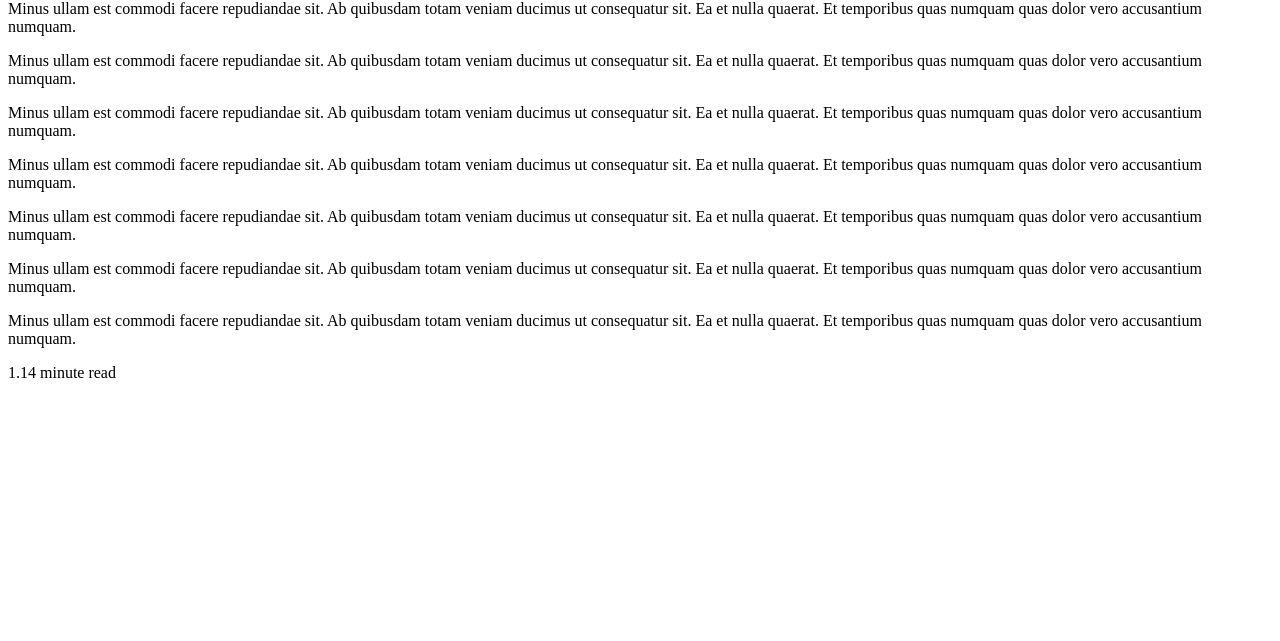
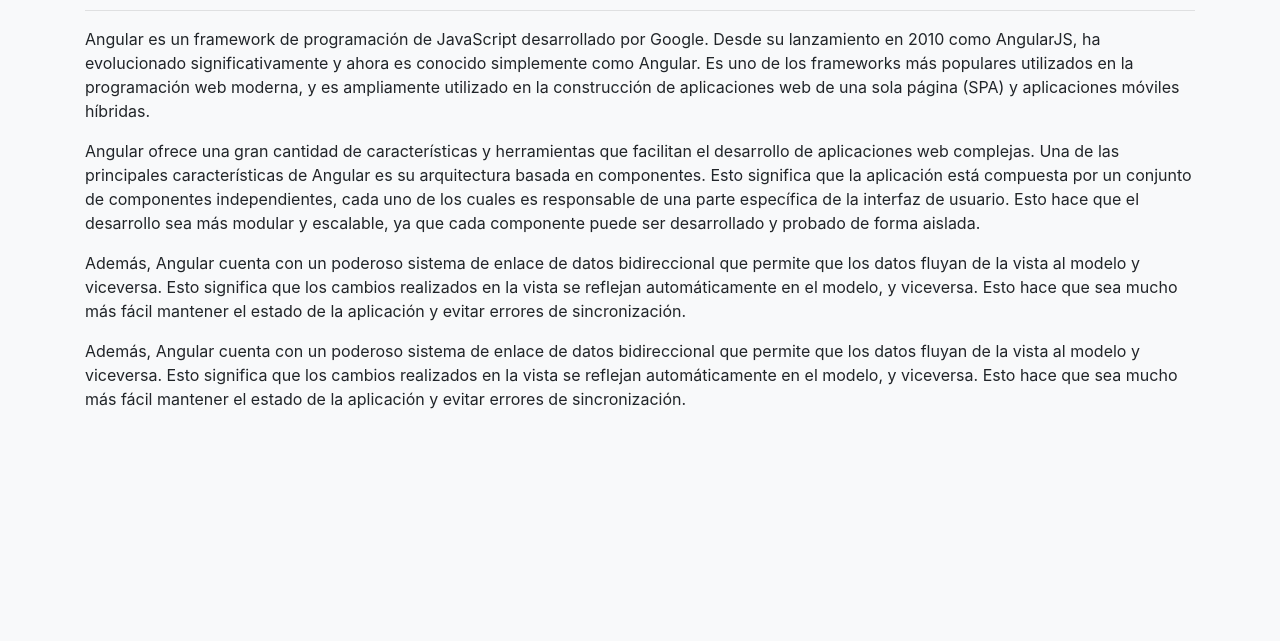
Before and after one commit to rbahena/calculate_reading_time, a plain HTML site: page index.html in a window 1280 px wide. Shown: the part 159-800 px from the top of the page. Drawn offline with nearby package versions, Linux system fonts and the light colour scheme.

Commit message:
Update content and script function

```diff
--- a/index.html
+++ b/index.html
@@ -1,59 +1,64 @@
 <html lang="es">
   <head>
     <title>Calculate reading time</title>
+    <link
+      rel="stylesheet"
+      href="https://cdn.jsdelivr.net/npm/bootstrap@4.3.1/dist/css/bootstrap.min.css"
+      integrity="sha384-ggOyR0iXCbMQv3Xipma34MD+dH/1fQ784/j6cY/iJTQUOhcWr7x9JvoRxT2MZw1T"
+      crossorigin="anonymous"
+    />
   </head>
   <body class="container mt-5 bg-light">
+
+    <p><span id="time"></span> minuto de lectura</p>
+    <hr>
     <article id="article">
-      <h1>Lorem ipsum dolor sit amet</h1>
+      <h1>Angular</h1>
+      <hr>
       <p>
-        Minus ullam est commodi facere repudiandae sit. Ab quibusdam totam
-        veniam ducimus ut consequatur sit. Ea et nulla quaerat. Et temporibus
-        quas numquam quas dolor vero accusantium numquam.
+        Angular es un framework de programación de JavaScript desarrollado por
+        Google. Desde su lanzamiento en 2010 como AngularJS, ha evolucionado
+        significativamente y ahora es conocido simplemente como Angular. Es uno
+        de los frameworks más populares utilizados en la programación web
+        moderna, y es ampliamente utilizado en la construcción de aplicaciones
+        web de una sola página (SPA) y aplicaciones móviles híbridas.
       </p>
       <p>
-        Minus ullam est commodi facere repudiandae sit. Ab quibusdam totam
-        veniam ducimus ut consequatur sit. Ea et nulla quaerat. Et temporibus
-        quas numquam quas dolor vero accusantium numquam.
+        Angular ofrece una gran cantidad de características y herramientas que
+        facilitan el desarrollo de aplicaciones web complejas. Una de las
+        principales características de Angular es su arquitectura basada en
+        componentes. Esto significa que la aplicación está compuesta por un
+        conjunto de componentes independientes, cada uno de los cuales es
+        responsable de una parte específica de la interfaz de usuario. Esto hace
+        que el desarrollo sea más modular y escalable, ya que cada componente
+        puede ser desarrollado y probado de forma aislada.
       </p>
       <p>
-        Minus ullam est commodi facere repudiandae sit. Ab quibusdam totam
-        veniam ducimus ut consequatur sit. Ea et nulla quaerat. Et temporibus
-        quas numquam quas dolor vero accusantium numquam.
-      </p>
-      <p>
-        Minus ullam est commodi facere repudiandae sit. Ab quibusdam totam
-        veniam ducimus ut consequatur sit. Ea et nulla quaerat. Et temporibus
-        quas numquam quas dolor vero accusantium numquam.
-      </p>
-      <p>
-        Minus ullam est commodi facere repudiandae sit. Ab quibusdam totam
-        veniam ducimus ut consequatur sit. Ea et nulla quaerat. Et temporibus
-        quas numquam quas dolor vero accusantium numquam.
-      </p>
-      <p>
-        Minus ullam est commodi facere repudiandae sit. Ab quibusdam totam
-        veniam ducimus ut consequatur sit. Ea et nulla quaerat. Et temporibus
-        quas numquam quas dolor vero accusantium numquam.
-      </p>
-      <p>
-        Minus ullam est commodi facere repudiandae sit. Ab quibusdam totam
-        veniam ducimus ut consequatur sit. Ea et nulla quaerat. Et temporibus
-        quas numquam quas dolor vero accusantium numquam.
-      </p>
-      <p>
-        Minus ullam est commodi facere repudiandae sit. Ab quibusdam totam
-        veniam ducimus ut consequatur sit. Ea et nulla quaerat. Et temporibus
-        quas numquam quas dolor vero accusantium numquam.
-      </p>
-      <p>
-        Minus ullam est commodi facere repudiandae sit. Ab quibusdam totam
-        veniam ducimus ut consequatur sit. Ea et nulla quaerat. Et temporibus
-        quas numquam quas dolor vero accusantium numquam.
-      </p>
-
+        Además, Angular cuenta con un poderoso sistema de enlace de datos
+        bidireccional que permite que los datos fluyan de la vista al modelo y
+        viceversa. Esto significa que los cambios realizados en la vista se
+        reflejan automáticamente en el modelo, y viceversa. Esto hace que sea
+        mucho más fácil mantener el estado de la aplicación y evitar errores de
+        sincronización.
+      </p>Además, Angular cuenta con un poderoso sistema de enlace de datos bidireccional que permite que los datos fluyan de la vista al modelo y viceversa. Esto significa que los cambios realizados en la vista se reflejan automáticamente en el modelo, y viceversa. Esto hace que sea mucho más fácil mantener el estado de la aplicación y evitar errores de sincronización.
       <!-- repeat <p> tag several times here -->
     </article>
-    <p><span id="time"></span> minute read</p>
+
   </body>
+  <script
+    src="https://code.jquery.com/jquery-3.3.1.slim.min.js"
+    integrity="sha384-q8i/X+965DzO0rT7abK41JStQIAqVgRVzpbzo5smXKp4YfRvH+8abtTE1Pi6jizo"
+    crossorigin="anonymous"
+  ></script>
+  <script
+    src="https://cdn.jsdelivr.net/npm/popper.js@1.14.7/dist/umd/popper.min.js"
+    integrity="sha384-UO2eT0CpHqdSJQ6hJty5KVphtPhzWj9WO1clHTMGa3JDZwrnQq4sF86dIHNDz0W1"
+    crossorigin="anonymous"
+  ></script>
+  <script
+    src="https://cdn.jsdelivr.net/npm/bootstrap@4.3.1/dist/js/bootstrap.min.js"
+    integrity="sha384-JjSmVgyd0p3pXB1rRibZUAYoIIy6OrQ6VrjIEaFf/nJGzIxFDsf4x0xIM+B07jRM"
+    crossorigin="anonymous"
+  ></script>
   <script src="./js/index.js"></script>
 </html>
--- a/js/index.js
+++ b/js/index.js
@@ -2,7 +2,7 @@
     const text = document.getElementById("article").innerText;
     const wpm = 225;
     const words = text.trim().split(/\s+/).length;
-    const time = Math.abs(words / wpm).toFixed(2);
+    const time = Math.abs(words / wpm).toFixed(0);
     document.getElementById("time").innerText = time;
   }
   readingTime();
```
